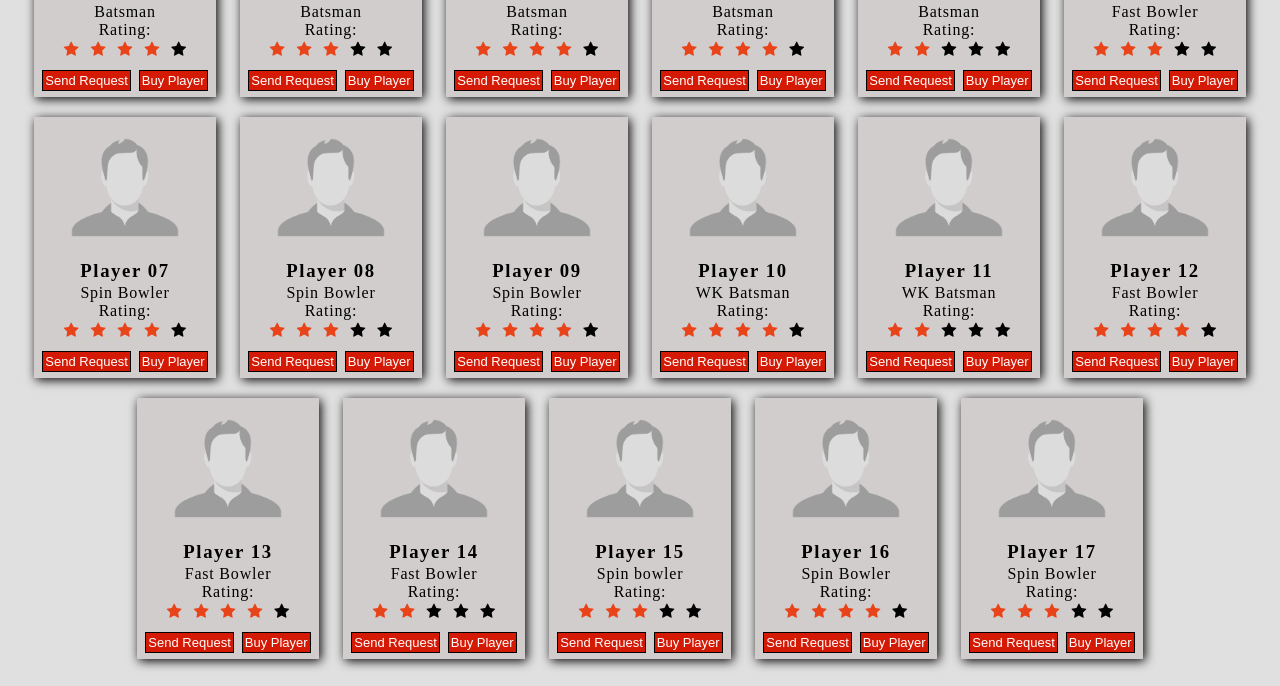
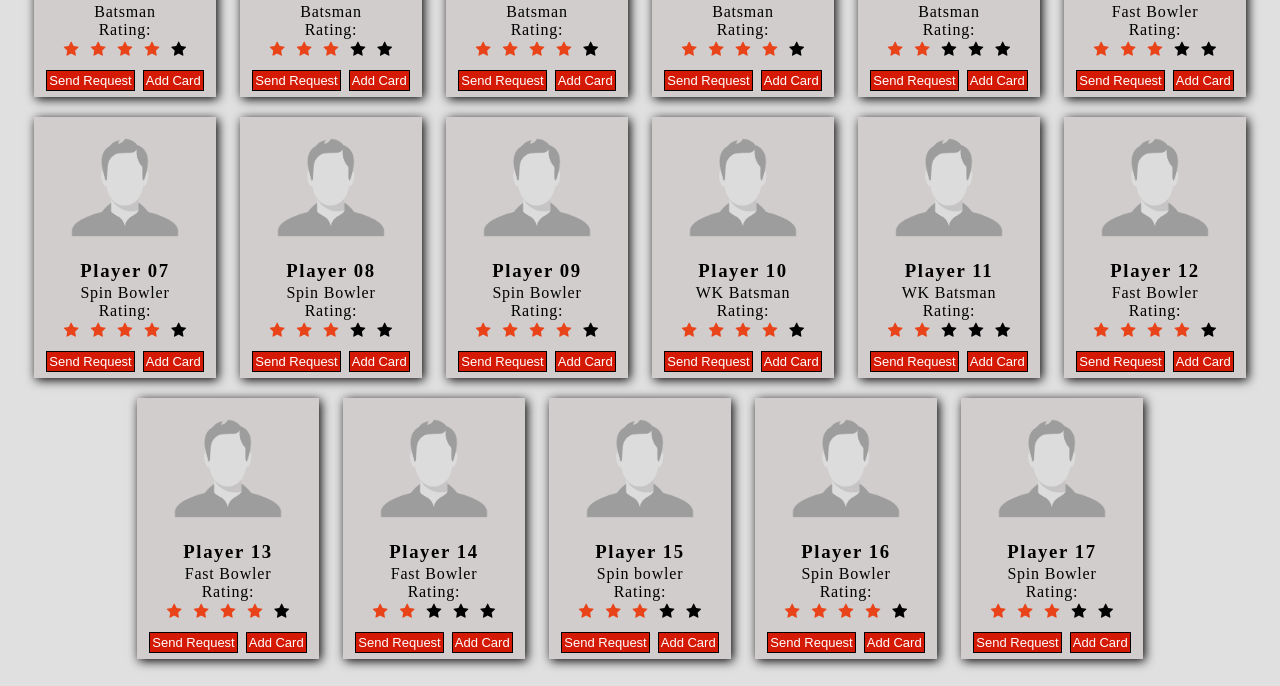
Before and after one commit to yamini10111999/cricket-network-website, a plain HTML site: page sellers_player.html in a window 1280 px wide. Shown: the part 255-941 px from the top of the page. Drawn offline with Linux system fonts and the light colour scheme.

Commit message:
Buy card changes to Add card

```diff
--- a/sellers_player.html
+++ b/sellers_player.html
@@ -35,7 +35,7 @@
                         </div>
 
                         <button>Send Request</button>
-                        <button>Buy Player</button>
+                        <button>Add Card</button>
                     </div>
                 </div>
 
@@ -57,7 +57,7 @@
                         </div>
 
                         <button>Send Request</button>
-                        <button>Buy Player</button>
+                       <button>Add Card</button>
                     </div>
                 </div>
 
@@ -79,7 +79,7 @@
                         </div>
 
                         <button>Send Request</button>
-                        <button>Buy Player</button>
+                        <button>Add Card</button>
                     </div>
                 </div>
 
@@ -101,7 +101,7 @@
                         </div>
 
                         <button>Send Request</button>
-                        <button>Buy Player</button>
+                        <button>Add Card</button>
                     </div>
                 </div>
 
@@ -123,7 +123,7 @@
                         </div>
 
                         <button>Send Request</button>
-                        <button>Buy Player</button>
+                      <button>Add Card</button>
                     </div>
                 </div>
 
@@ -145,7 +145,7 @@
                         </div>
 
                         <button>Send Request</button>
-                        <button>Buy Player</button>
+                       <button>Add Card</button>
                     </div>
                 </div>
 
@@ -167,7 +167,7 @@
                         </div>
 
                         <button>Send Request</button>
-                        <button>Buy Player</button>
+                     <button>Add Card</button>
                     </div>
                 </div>
 
@@ -189,7 +189,7 @@
                         </div>
 
                         <button>Send Request</button>
-                        <button>Buy Player</button>
+                       <button>Add Card</button>
                     </div>
                 </div>
 
@@ -211,7 +211,7 @@
                         </div>
 
                         <button>Send Request</button>
-                        <button>Buy Player</button>
+                       <button>Add Card</button>
                     </div>
                 </div>
 
@@ -233,7 +233,7 @@
                         </div>
 
                         <button>Send Request</button>
-                        <button>Buy Player</button>
+                       <button>Add Card</button>
                     </div>
                 </div>
 
@@ -254,7 +254,7 @@
                             <span class="fa fa-star"></span>
                         </div>
                         <button>Send Request</button>
-                        <button>Buy Player</button>
+                      <button>Add Card</button>
                     </div>
                 </div>
 
@@ -276,7 +276,7 @@
                         </div>
 
                         <button>Send Request</button>
-                        <button>Buy Player</button>
+                      <button>Add Card</button>
                     </div>
                 </div>
 
@@ -298,7 +298,7 @@
                         </div>
 
                         <button>Send Request</button>
-                        <button>Buy Player</button>
+                       <button>Add Card</button>
                     </div>
                 </div>
 
@@ -320,7 +320,7 @@
                         </div>
 
                         <button>Send Request</button>
-                        <button>Buy Player</button>
+                       <button>Add Card</button>
                     </div>
                 </div>
 
@@ -343,7 +343,7 @@
                         </div>
 
                         <button>Send Request</button>
-                        <button>Buy Player</button>
+                       <button>Add Card</button>
                     </div>
                 </div>
 
@@ -366,7 +366,7 @@
                         </div>
 
                         <button>Send Request</button>
-                        <button>Buy Player</button>
+                       <button>Add Card</button>
                     </div>
                 </div>
 
@@ -389,7 +389,7 @@
                         </div>
 
                         <button >Send Request</button>
-                        <button>Buy Player</button>
+                       <button>Add Card</button>
                     </div>
                 </div>
 
```
